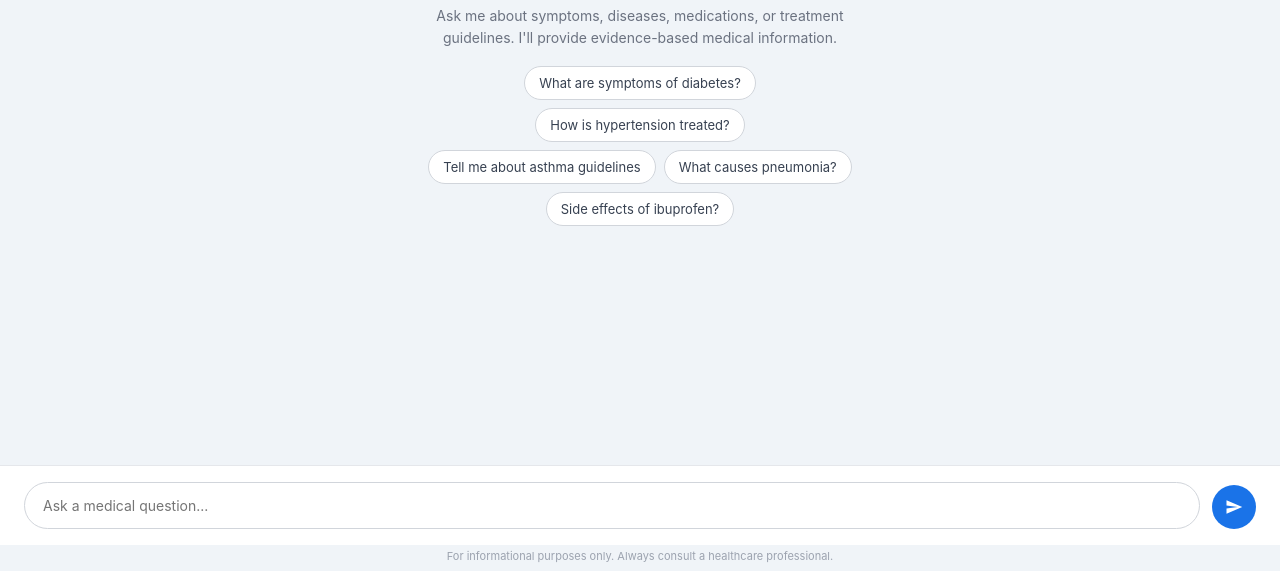
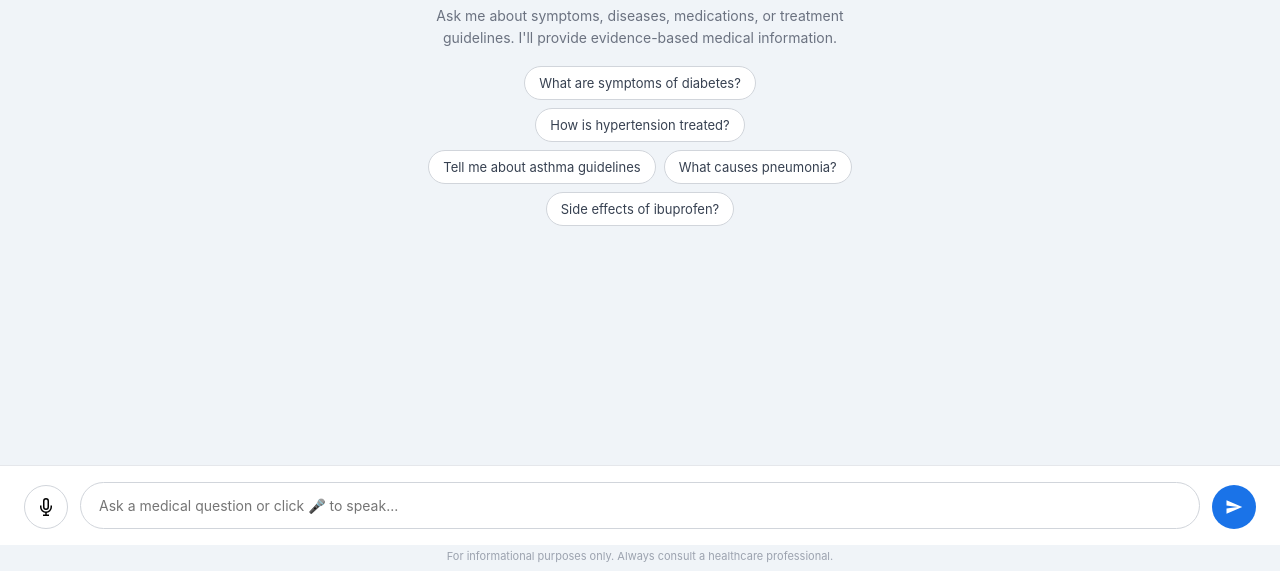
Before and after one commit to Sarthakhatwar1606/medical-agent, a plain HTML site: page static/index.html in a window 1280 px wide. Shown: the part 229-800 px from the top of the page. Drawn offline with nearby package versions, Linux system fonts and the light colour scheme.

Commit message:
Add voice input with Web Speech API

```diff
--- a/static/index.html
+++ b/static/index.html
@@ -271,6 +271,34 @@
 
     #send svg { width: 18px; height: 18px; fill: white; }
 
+    #mic {
+      width: 44px;
+      height: 44px;
+      background: white;
+      border: 1.5px solid #d1d5db;
+      border-radius: 50%;
+      cursor: pointer;
+      display: flex;
+      align-items: center;
+      justify-content: center;
+      transition: all 0.2s;
+      flex-shrink: 0;
+    }
+
+    #mic:hover { border-color: #1a73e8; background: #e8f0fe; }
+    #mic.listening {
+      background: #fee2e2;
+      border-color: #ef4444;
+      animation: micPulse 1s infinite;
+    }
+
+    @keyframes micPulse {
+      0%, 100% { box-shadow: 0 0 0 0 rgba(239,68,68,0.4); }
+      50% { box-shadow: 0 0 0 8px rgba(239,68,68,0); }
+    }
+
+    #mic svg { width: 18px; height: 18px; }
+
     .footer-note {
       text-align: center;
       font-size: 11px;
@@ -306,7 +334,15 @@
 </div>
 
 <div class="input-area">
-  <textarea id="input" rows="1" placeholder="Ask a medical question..." oninput="autoResize(this)" onkeydown="handleKey(event)"></textarea>
+  <button id="mic" onclick="toggleVoice()" title="Voice input">
+    <svg viewBox="0 0 24 24" fill="none" stroke="currentColor" stroke-width="2">
+      <path d="M12 1a3 3 0 0 0-3 3v8a3 3 0 0 0 6 0V4a3 3 0 0 0-3-3z"/>
+      <path d="M19 10v2a7 7 0 0 1-14 0v-2"/>
+      <line x1="12" y1="19" x2="12" y2="23"/>
+      <line x1="8" y1="23" x2="16" y2="23"/>
+    </svg>
+  </button>
+  <textarea id="input" rows="1" placeholder="Ask a medical question or click 🎤 to speak..." oninput="autoResize(this)" onkeydown="handleKey(event)"></textarea>
   <button id="send" onclick="sendMessage()" title="Send">
     <svg viewBox="0 0 24 24"><path d="M2 21l21-9L2 3v7l15 2-15 2z"/></svg>
   </button>
@@ -430,6 +466,61 @@
     document.getElementById('send').disabled = false;
     document.getElementById('input').focus();
   }
+
+  // Voice input
+  let recognition = null;
+  let isListening = false;
+
+  function toggleVoice() {
+    if (!('webkitSpeechRecognition' in window) && !('SpeechRecognition' in window)) {
+      alert('Voice input is not supported in this browser. Please use Chrome or Edge.');
+      return;
+    }
+
+    if (isListening) {
+      recognition.stop();
+      return;
+    }
+
+    const SpeechRecognition = window.SpeechRecognition || window.webkitSpeechRecognition;
+    recognition = new SpeechRecognition();
+    recognition.lang = 'en-US';
+    recognition.continuous = false;
+    recognition.interimResults = true;
+
+    const mic = document.getElementById('mic');
+    const input = document.getElementById('input');
+
+    recognition.onstart = () => {
+      isListening = true;
+      mic.classList.add('listening');
+      input.placeholder = '🎤 Listening...';
+    };
+
+    recognition.onresult = (e) => {
+      const transcript = Array.from(e.results)
+        .map(r => r[0].transcript)
+        .join('');
+      input.value = transcript;
+      autoResize(input);
+    };
+
+    recognition.onend = () => {
+      isListening = false;
+      mic.classList.remove('listening');
+      input.placeholder = 'Ask a medical question or click 🎤 to speak...';
+      if (input.value.trim()) sendMessage();
+    };
+
+    recognition.onerror = (e) => {
+      isListening = false;
+      mic.classList.remove('listening');
+      input.placeholder = 'Ask a medical question or click 🎤 to speak...';
+      if (e.error !== 'no-speech') alert('Voice error: ' + e.error);
+    };
+
+    recognition.start();
+  }
 </script>
 </body>
 </html>
```
